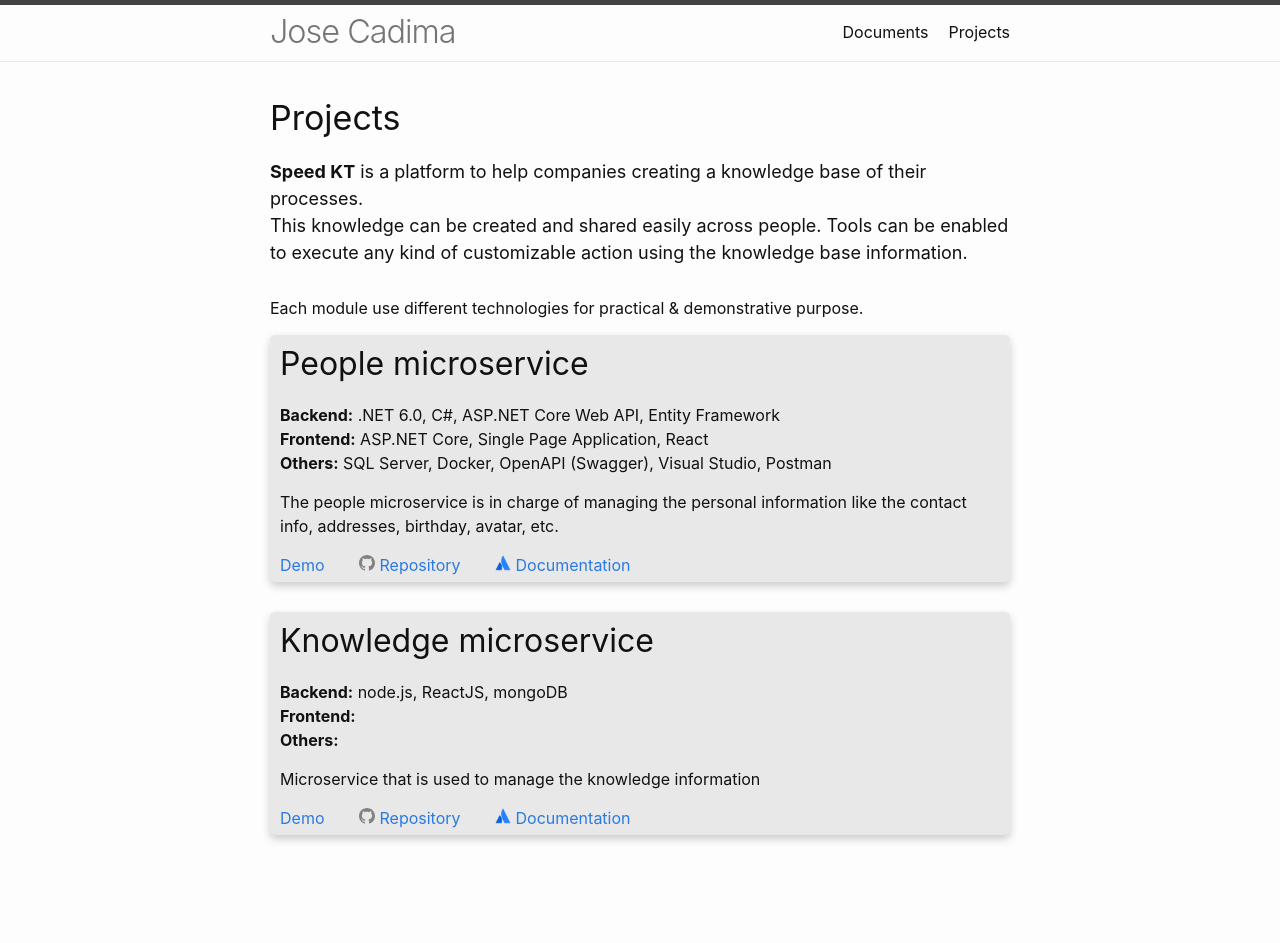
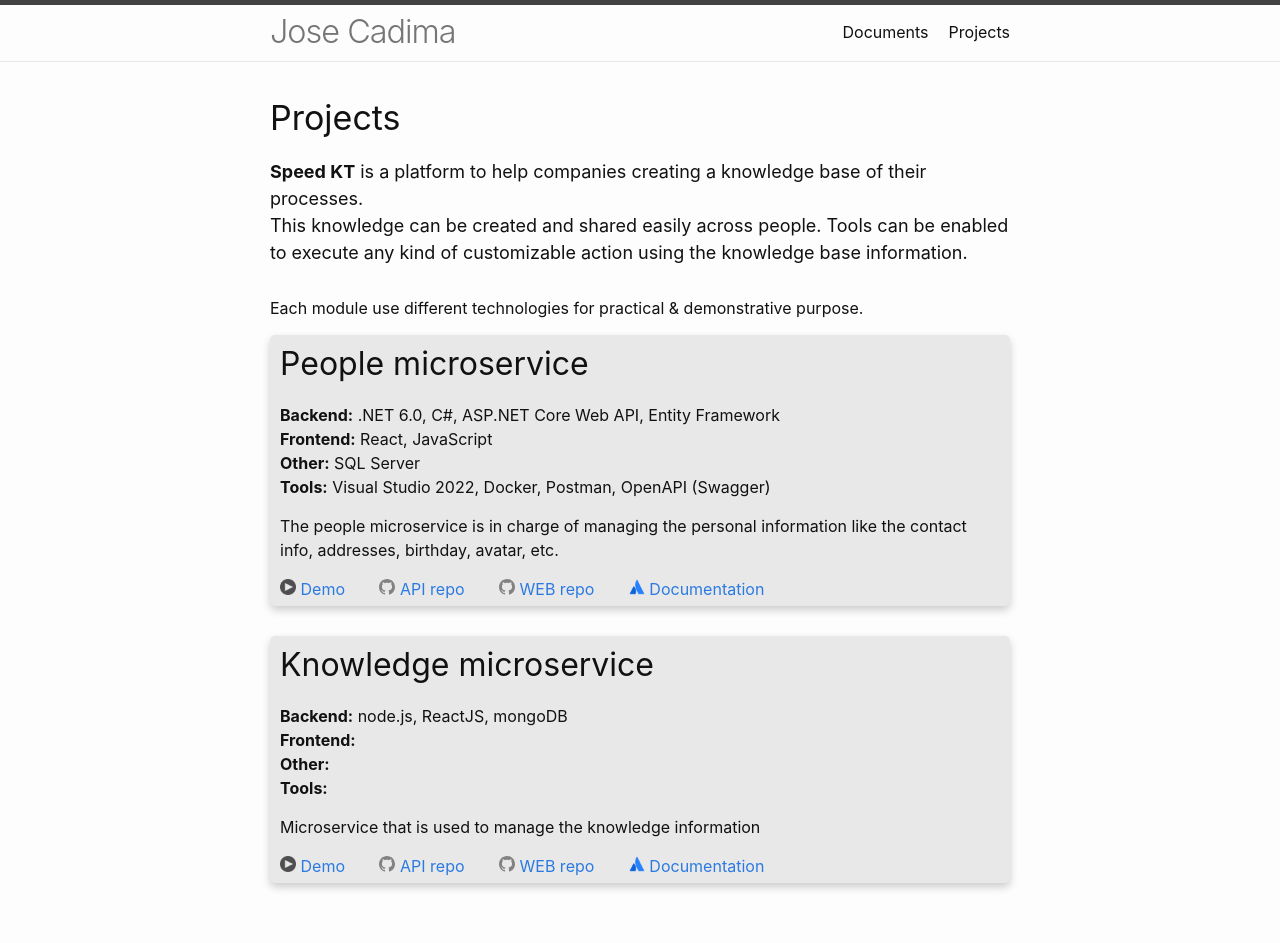
Before and after one commit to josecadima/josecadima.github.io, a Jekyll site: the page built from project.markdown, in a window 1280 px wide. Built offline with Jekyll 4.4.1, drawn with Linux system fonts in a browser that asks for light colours; before the commit the page ends 900 px from its top, so only the background shows below that.

Commit message:
Updated project card fields

```diff
--- a/_data/project.yml
+++ b/_data/project.yml
@@ -1,16 +1,20 @@
 - name: People microservice
   be-technology: .NET 6.0, C#, ASP.NET Core Web API, Entity Framework
-  fe-technology: ASP.NET Core, Single Page Application, React
-  other-technology: SQL Server, Docker, OpenAPI (Swagger), Visual Studio, Postman
+  fe-technology: React, JavaScript
+  other-technology: SQL Server
+  tool: Visual Studio 2022, Docker, Postman, OpenAPI (Swagger)
   documentation: wiki/spaces/SK/pages/33048/People+microservice
   description: The people microservice is in charge of managing the personal information like the contact info, addresses, birthday, avatar, etc.
   demo: projectpeople.gif
-  repository: speedkt-people-api
+  repositoryApi: speedkt-people-api
+  repositoryWeb: speedkt-people-web
 - name: Knowledge microservice
   be-technology: node.js, ReactJS, mongoDB
   fe-technology:
   other-technology:
+  tool:
   documentation: wiki/spaces/SK/pages/33048/Knowledge+microservice
   description: Microservice that is used to manage the knowledge information
   demo: projecttool.gif
-  repository: speedkt-knowledge-api
+  repositoryApi: speedkt-knowledge-api
+  repositoryWeb: speedkt-knowledge-web
--- a/project.markdown
+++ b/project.markdown
@@ -11,17 +11,26 @@ permalink: /project/
         <p>
             <div><b>Backend:</b> {{ item.be-technology }} </div>
             <div><b>Frontend:</b> {{ item.fe-technology }} </div>
-            <div><b>Others:</b> {{ item.other-technology }} </div>
+            <div><b>Other:</b> {{ item.other-technology }} </div>
+            <div><b>Tools:</b> {{ item.tool }} </div>
         </p>
 
         <p> {{ item.description }} </p>
 
         <div class="project-links">
-            <a href="{{ item.demo }}"> Demo </a>
+            <a href="{{ item.demo }}">
+                <img class="img-icon" src="/assets/play-icon.png"/>
+                <span>Demo</span>
+            </a>
 
-            <a href="https://github.com/{{ site.github_username }}/{{ item.repository }}">
+            <a href="https://github.com/{{ site.github_username }}/{{ item.repositoryApi }}">
                 <svg class="svg-icon"><use xlink:href="{{ '/assets/minima-social-icons.svg#github' | relative_url }}"></use></svg>
-                <span>Repository</span>
+                <span>API repo</span>
+            </a>
+
+            <a href="https://github.com/{{ site.github_username }}/{{ item.repositoryWeb }}">
+                <svg class="svg-icon"><use xlink:href="{{ '/assets/minima-social-icons.svg#github' | relative_url }}"></use></svg>
+                <span>WEB repo</span>
             </a>
 
             <a href="https://{{ site.atlassian_username }}.atlassian.net/{{ item.documentation }}">
```
Also changed, not shown: assets/play-icon.png (added).
